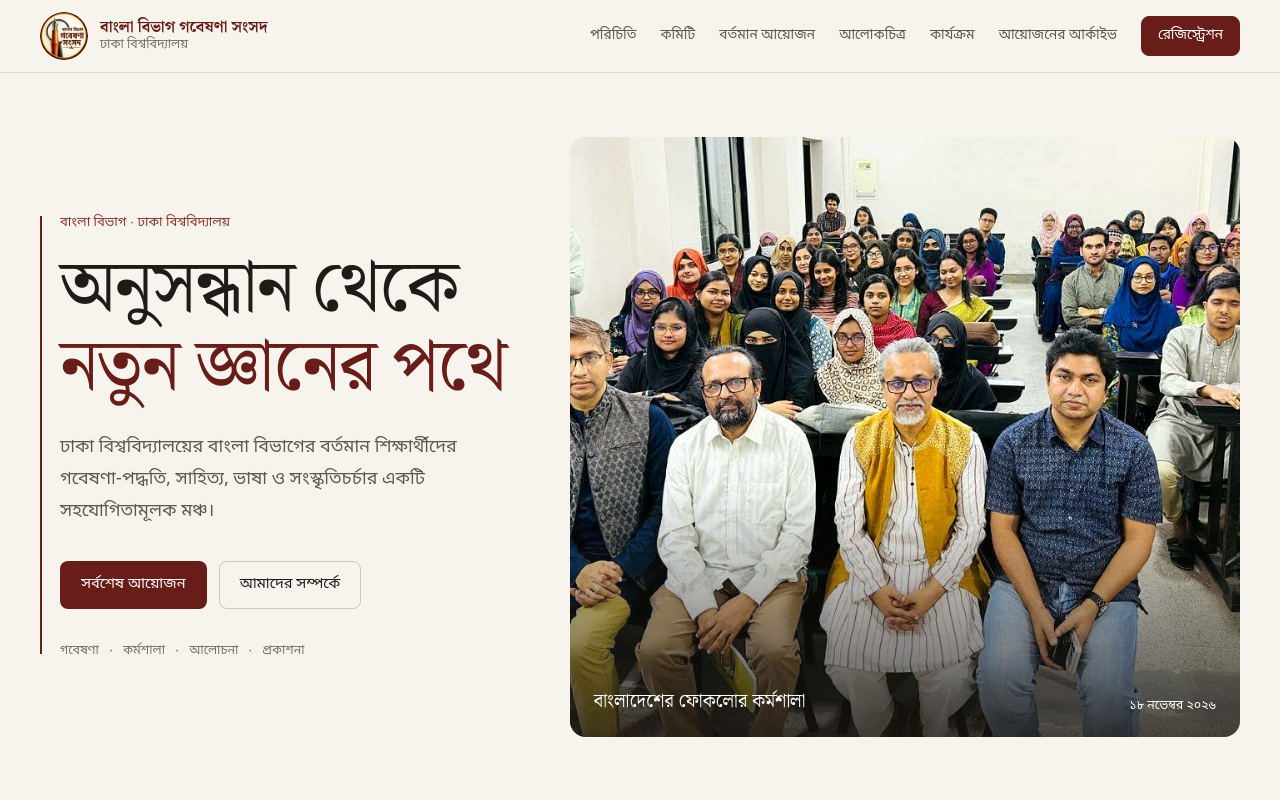
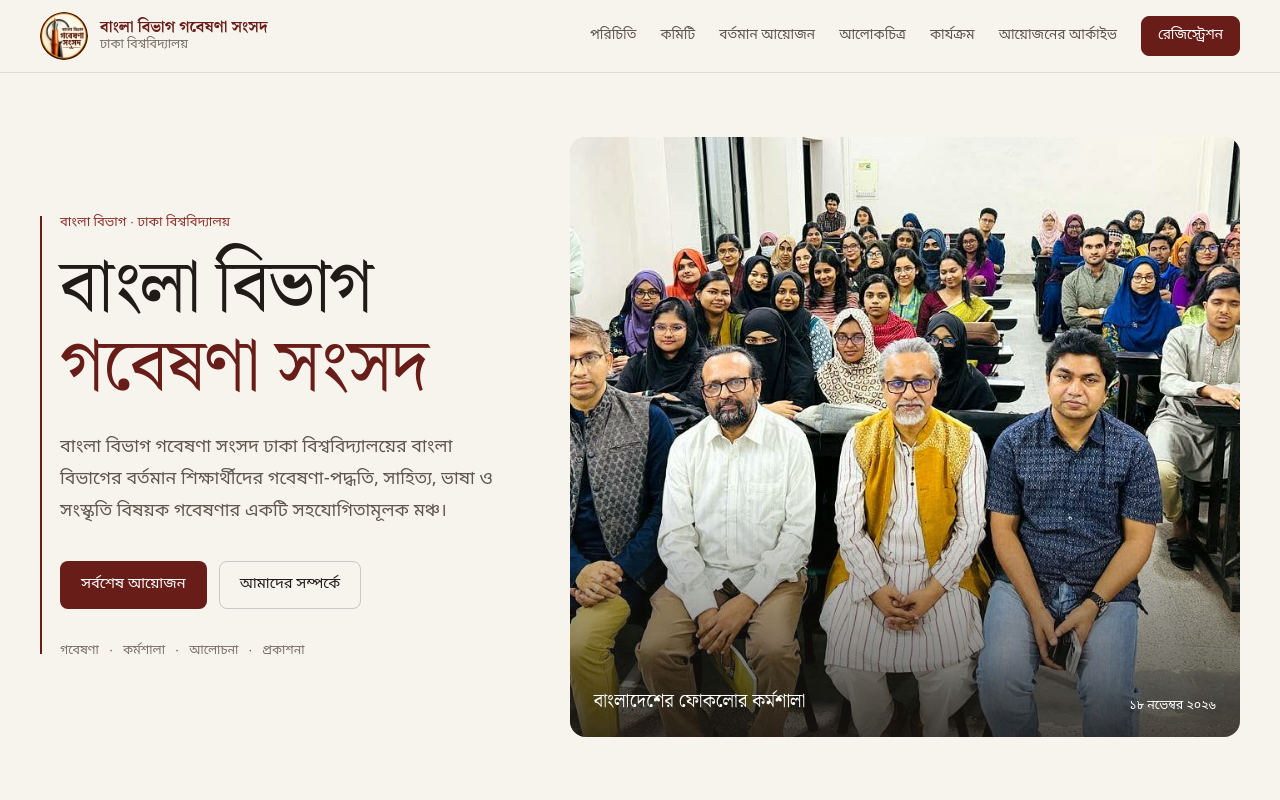
Before and after one commit to izobayer/bangla-gobeshona-sangsad, a plain HTML site: page index.html in a window 1280 px wide. Shown: the top 800 px of the page. Drawn offline with Linux system fonts and the light colour scheme.

Commit message:
Update homepage introduction

```diff
--- a/index.html
+++ b/index.html
@@ -50,8 +50,8 @@
       <div class="container hero-grid">
         <div class="hero-copy reveal">
           <p class="eyebrow">বাংলা বিভাগ · ঢাকা বিশ্ববিদ্যালয়</p>
-          <h1 id="hero-title">অনুসন্ধান থেকে<br><span>নতুন জ্ঞানের পথে</span></h1>
-          <p class="hero-lead">ঢাকা বিশ্ববিদ্যালয়ের বাংলা বিভাগের বর্তমান শিক্ষার্থীদের গবেষণা-পদ্ধতি, সাহিত্য, ভাষা ও সংস্কৃতিচর্চার একটি সহযোগিতামূলক মঞ্চ।</p>
+          <h1 id="hero-title">বাংলা বিভাগ <span>গবেষণা সংসদ</span></h1>
+          <p class="hero-lead">বাংলা বিভাগ গবেষণা সংসদ ঢাকা বিশ্ববিদ্যালয়ের বাংলা বিভাগের বর্তমান শিক্ষার্থীদের গবেষণা-পদ্ধতি, সাহিত্য, ভাষা ও সংস্কৃতি বিষয়ক গবেষণার একটি সহযোগিতামূলক মঞ্চ।</p>
           <div class="hero-actions">
             <a class="button button-primary" href="#event">সর্বশেষ আয়োজন</a>
             <a class="button button-ghost" href="#about">আমাদের সম্পর্কে</a>
```
